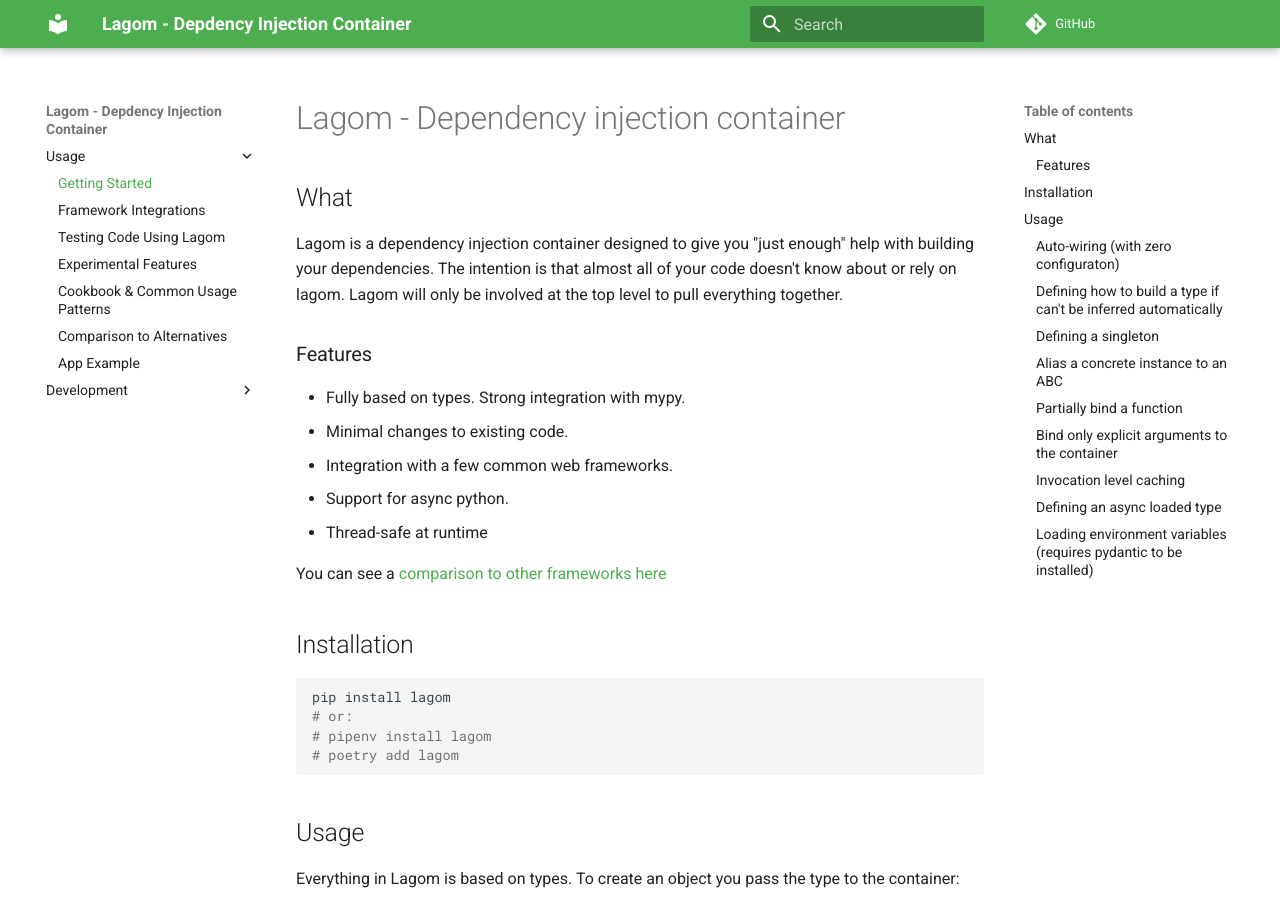
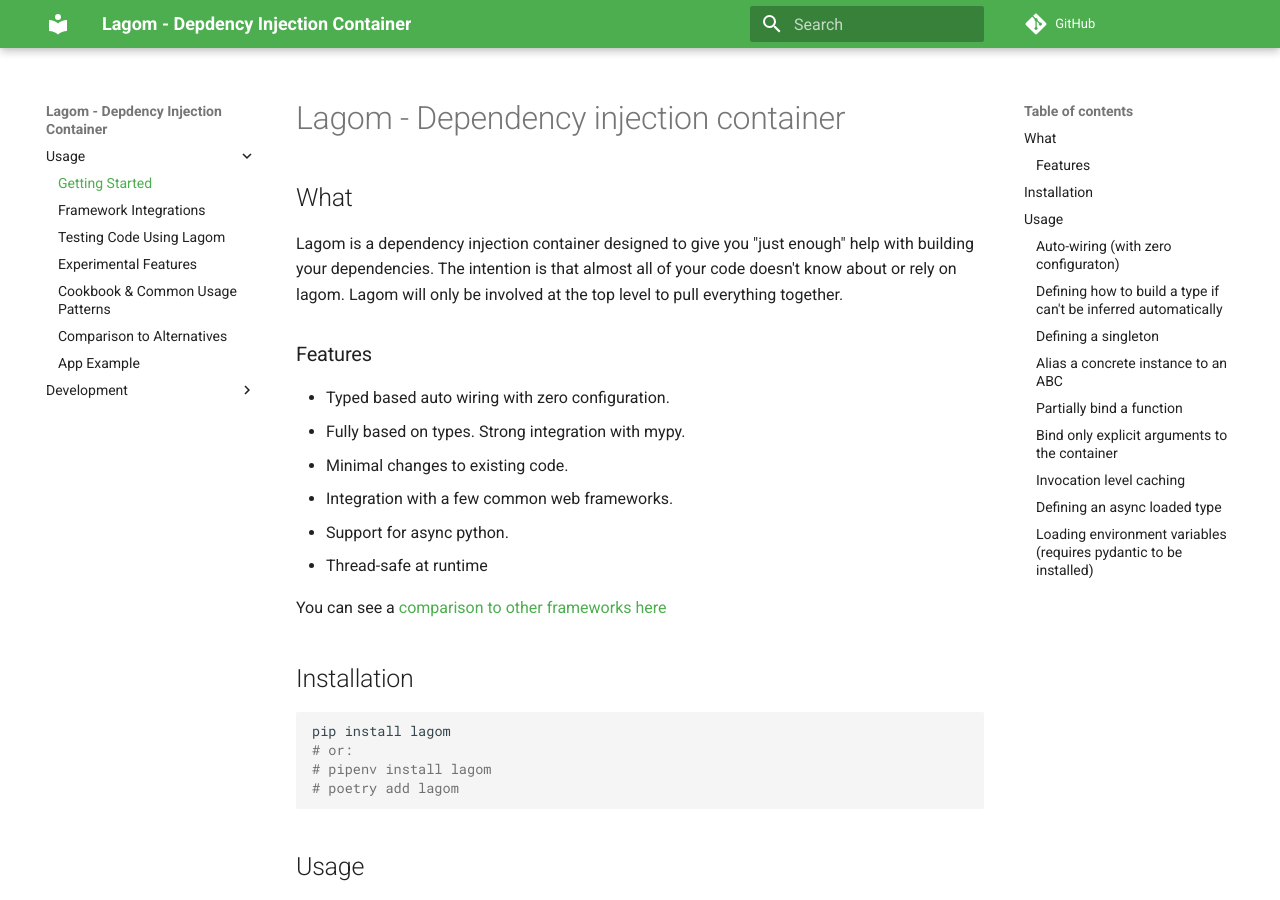
Before and after one commit to meadsteve/lagom, an MkDocs documentation site: the page built from docs/index.md, in a window 1280 px wide and 900 px high. Built offline with MkDocs 1.6.1 and Material for MkDocs 9.7.7, drawn with Linux system fonts in a browser that asks for light colours; comment, search, counter and statistics services are not loaded.

Commit message:
Update docs (#101)
* Update index.md

* update README with extra feature

```diff
--- a/docs/index.md
+++ b/docs/index.md
@@ -7,6 +7,7 @@
 only be involved at the top level to pull everything together.
 
 ### Features
+ * Typed based auto wiring with zero configuration.
  * Fully based on types. Strong integration with mypy.
  * Minimal changes to existing code.
  * Integration with a few common web frameworks.
```
Also changed, not shown: README.md (+2 -0 lines).
